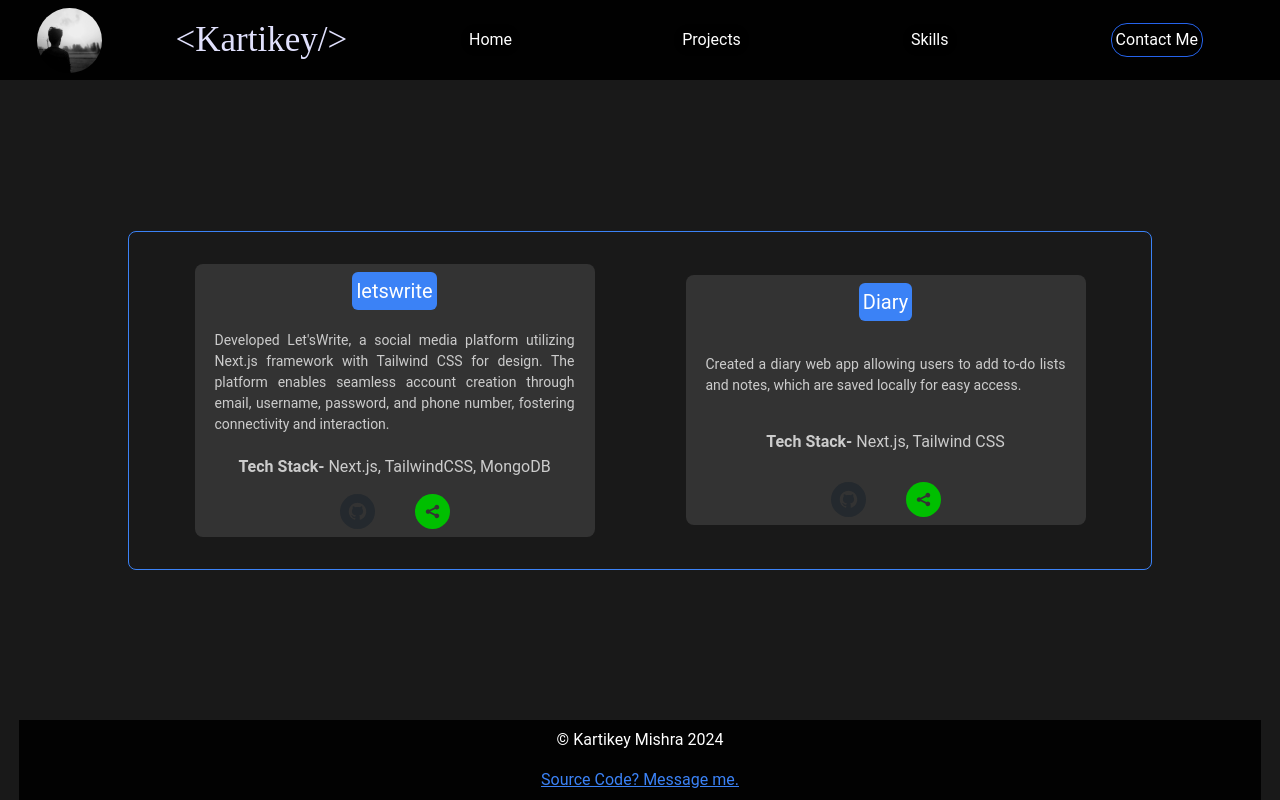
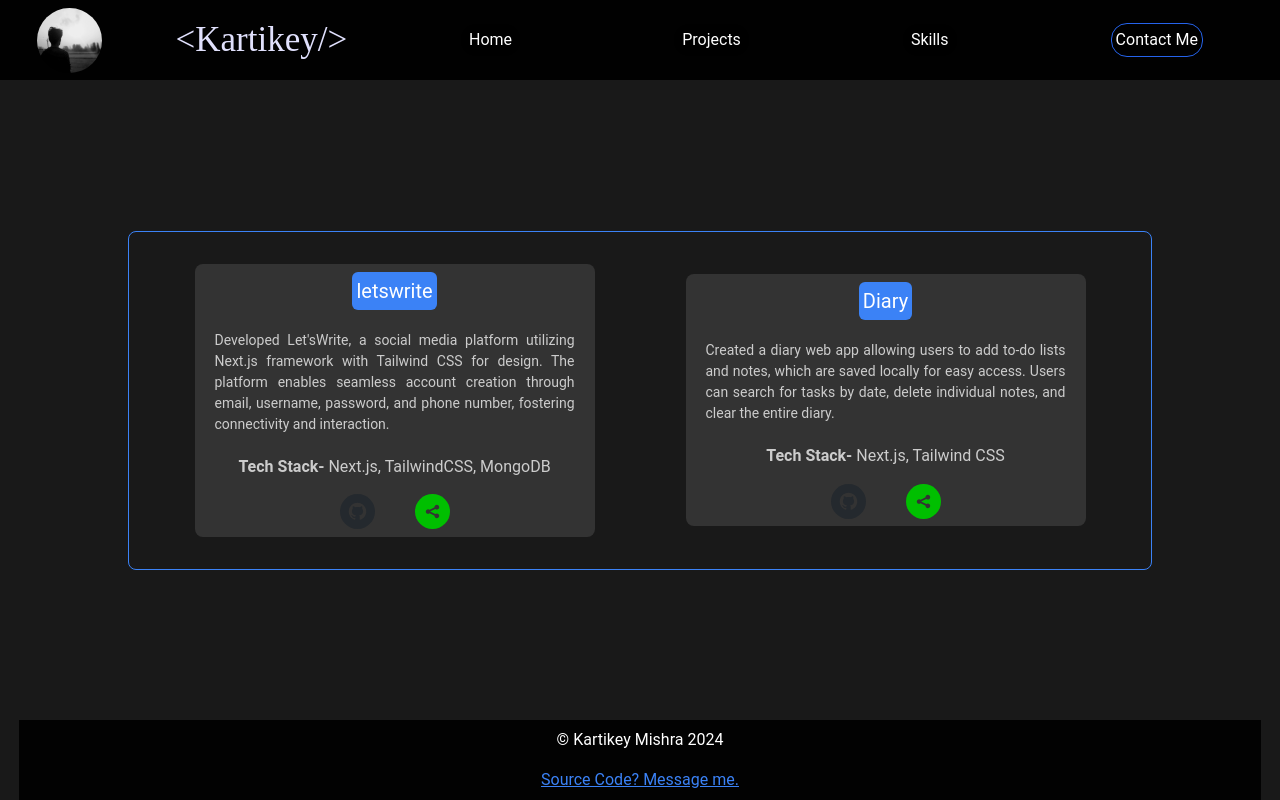
Before and after one commit to kartikeycsjm/kartikey, a Next.js app: page /project in a window 1280 px wide. Built offline with nearby package versions, Linux system fonts and the light colour scheme.

Commit message:
project updated

```diff
--- a/app/project/page.jsx
+++ b/app/project/page.jsx
@@ -13,10 +13,14 @@ const page = () => {
           techstack={'Next.js, TailwindCSS, MongoDB'}
           githublink={'https://github.com/kartikeycsjm/letswrite'}
           livelink={'https://letswrite1.vercel.app'} />
-        <Project name={'Diary'} text={`Created a diary web app allowing users to add to-do lists and notes, which are saved locally for easy access.`}
-        techstack={"Next.js, Tailwind CSS"}
+        <Project
+          name={'Diary'}
+          text={`Created a diary web app allowing users to add to-do lists and notes, which are saved locally for easy access. Users can search for tasks by date, delete individual notes, and clear the entire diary.`}
+          techstack={"Next.js, Tailwind CSS"}
           githublink={'https://github.com/kartikeycsjm/diary'}
-          livelink={'https://diary1.vercel.app'} />
+          livelink={'https://diary1.vercel.app'}
+        />
+
       </div>
       <Footer></Footer>
     </div>
```
